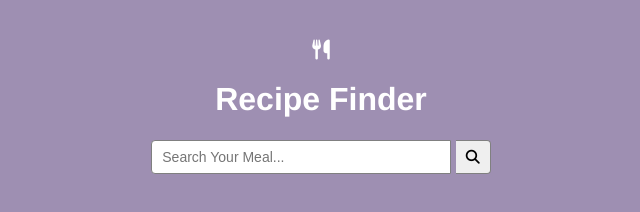
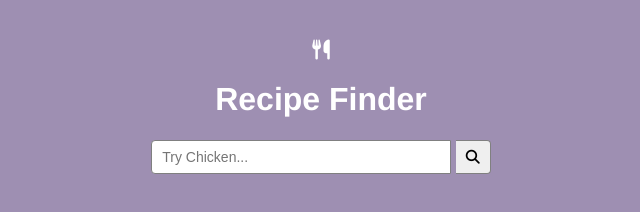
Before and after one commit to ChugilC/Recipe-Finder, a plain HTML site: page index.html in a window 1280 px wide. Shown: the full height of the page, 319-959 px from the left. Drawn offline with Linux system fonts and the light colour scheme.

Commit message:
Final Commit

```diff
--- a/index.html
+++ b/index.html
@@ -13,7 +13,7 @@
         <i class="fas fa-utensils logo"></i><h1>Recipe Finder</h1>
         <div class="flex">
             <form id="submit">
-                <input type="text" id="search" placeholder="Search Your Meal...">
+                <input type="text" id="search" placeholder="Try Chicken...">
                 <button class="search-btn" type="submit">
                     <i class="fas fa-search"></i>
                 </button>
```
